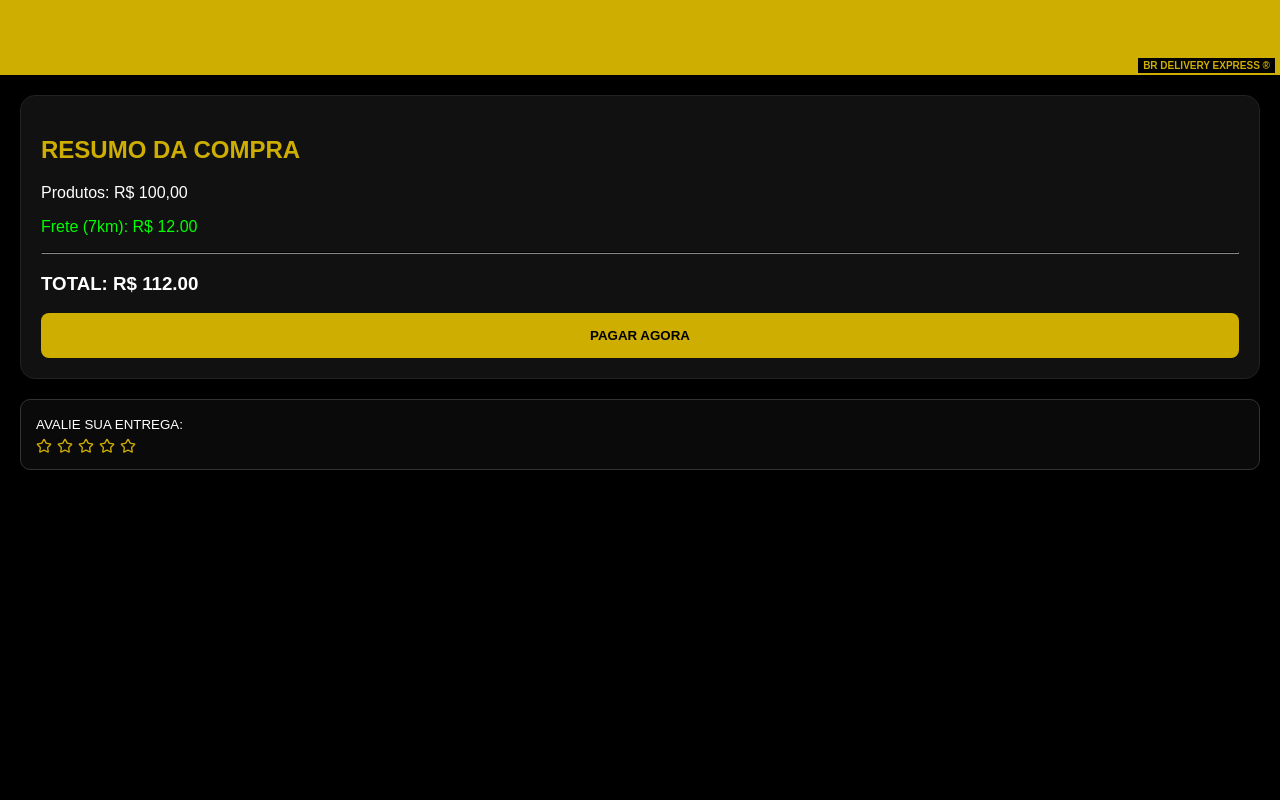
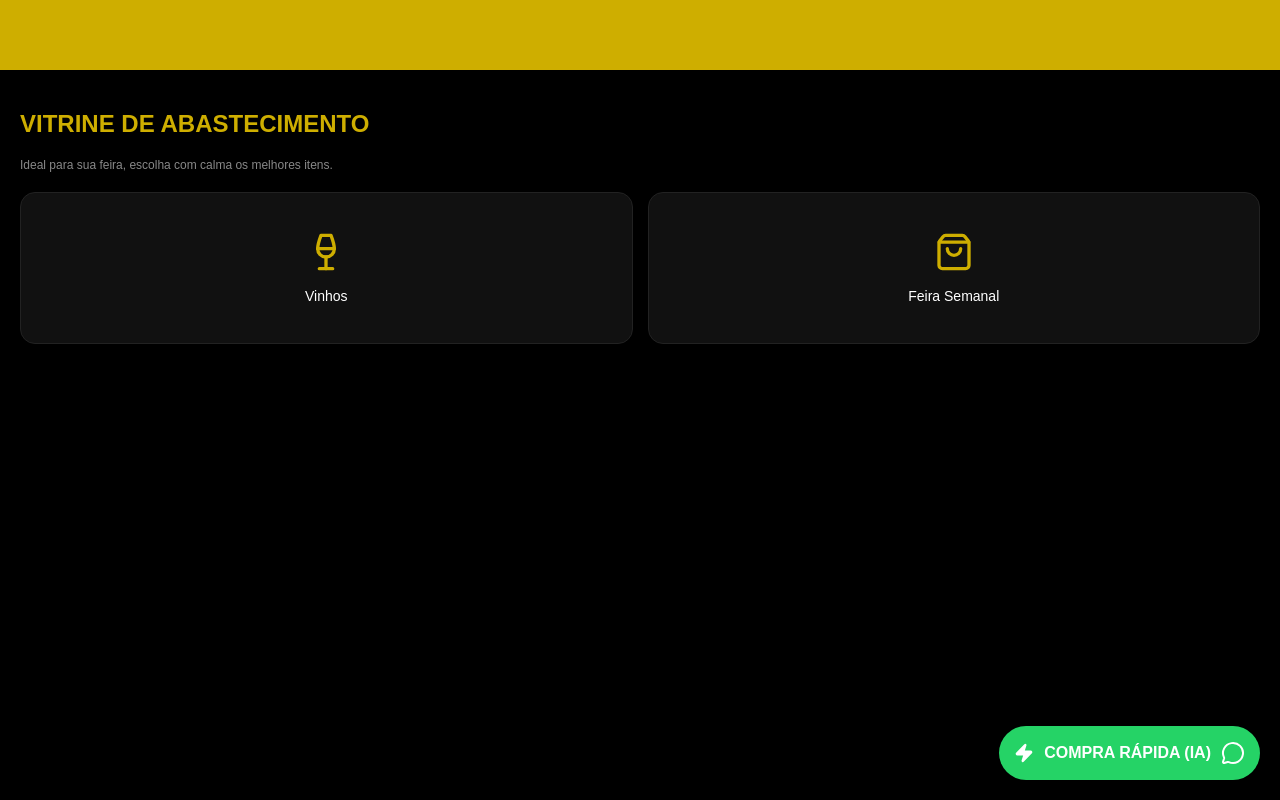
Before and after one commit to brempeedimento-byte/br-delivery-express, a Next.js app: page /delivery in a window 1280 px wide. Built offline with nearby package versions, Linux system fonts and the light colour scheme.

Commit message:
UX: Botão de Compra Rápida via WhatsApp IA e métricas dual-channel

```diff
--- a/app/delivery/page.tsx
+++ b/app/delivery/page.tsx
@@ -1,46 +1,43 @@
 'use client';
-import { useState, useEffect, useMemo } from 'react';
-import { calcularTudo } from '../../lib/engine';
-import { Star, Truck, ShieldCheck, MapPin } from 'lucide-react';
+import { useState, useEffect } from 'react';
+import { MessageCircle, ShoppingBag, Wine, Zap } from 'lucide-react';
 
-export default function MarketplaceSoberano() {
-  const [ponteiro, setPonteiro] = useState(0);
-  const marcas = useMemo(() => Array.from({ length: 100 }, (_, i) => ({ n: i === 0 ? "Coca-Cola" : `Marca ${i+1}` })), []);
-  const dados = calcularTudo(7, 100); // Exemplo: 7km, R$ 100 em produtos
+export default function MarketplaceDual() {
+  return (
+    <div style={{ background: '#000', minHeight: '100vh', color: '#fff', fontFamily: 'sans-serif', position: 'relative' }}>
 
-  useEffect(() => {
-    const t = setInterval(() => setPonteiro(p => (p + 1) % 400), 6000);
-    return () => clearInterval(t);
-  }, []);
-
-  return (
-    <div style={{ background: '#000', minHeight: '100vh', color: '#fff', fontFamily: 'sans-serif' }}>
-      {/* FAIXA ADS 2CM */}
-      <div style={{ height: '75px', background: '#ceae00', color: '#000', position: 'sticky', top: 0, zIndex: 100, display: 'flex', flexDirection: 'column', justifyContent: 'center', overflow: 'hidden' }}>
-        <marquee scrollamount="10" style={{ fontWeight: '900' }}>
-          🔥 {marcas[Math.floor(ponteiro/4)].n.toUpperCase()} - OFERTA EXCLUSIVA | CARD {(ponteiro%4)+1}/4
-        </marquee>
-        <div style={{ position: 'absolute', bottom: '2px', right: '5px', fontSize: '10px', background: '#000', color: '#ceae00', padding: '2px 5px', fontWeight: 'bold' }}>
-          BR DELIVERY EXPRESS ®
-        </div>
+      {/* FAIXA ADS 2CM (MONETIZAÇÃO) */}
+      <div style={{ height: '70px', background: '#ceae00', color: '#000', display: 'flex', alignItems: 'center', fontWeight: '900', overflow: 'hidden' }}>
+        <marquee>🔥 BR EXPRESS ADS: ANÚNCIOS DAS MARCAS 24H RODANDO...</marquee>
       </div>
 
       <main style={{ padding: '20px' }}>
-        <div style={{ background: '#111', padding: '20px', borderRadius: '15px', border: '1px solid #222' }}>
-          <h2 style={{ color: '#ceae00' }}>RESUMO DA COMPRA</h2>
-          <p>Produtos: R$ 100,00</p>
-          <p style={{ color: '#0f0' }}>Frete (7km): R$ {dados.frete.toFixed(2)}</p>
-          <hr style={{ borderColor: '#333' }} />
-          <h3>TOTAL: R$ {dados.totalCliente.toFixed(2)}</h3>
-          <button style={{ width: '100%', padding: '15px', background: '#ceae00', border: 'none', borderRadius: '8px', fontWeight: 'bold' }}>PAGAR AGORA</button>
-        </div>
+        <h2 style={{ color: '#ceae00' }}>VITRINE DE ABASTECIMENTO</h2>
+        <p style={{ fontSize: '12px', color: '#888' }}>Ideal para sua feira, escolha com calma os melhores itens.</p>
 
-        {/* ÁREA DE AVALIAÇÃO */}
-        <div style={{ marginTop: '20px', padding: '15px', background: '#0a0a0a', borderRadius: '10px', border: '1px solid #333' }}>
-          <small>AVALIE SUA ENTREGA:</small>
-          <div style={{ display: 'flex', gap: '5px', marginTop: '5px' }}>{[1,2,3,4,5].map(i => <Star key={i} size={16} color="#ceae00" />)}</div>
+        {/* SIMULAÇÃO DE VITRINE DETALHADA */}
+        <div style={{ display: 'grid', gridTemplateColumns: '1fr 1fr', gap: '15px', marginTop: '20px' }}>
+          <div style={cardProduto}><Wine size={40} color="#ceae00" /><br/>Vinhos</div>
+          <div style={cardProduto}><ShoppingBag size={40} color="#ceae00" /><br/>Feira Semanal</div>
         </div>
       </main>
+
+      {/* 🟢 BOTÃO FLUTUANTE WHATSAPP IA (URGÊNCIA) */}
+      <a
+        href="https://wa.me/SEUNUMERO"
+        style={{
+          position: 'fixed', bottom: '20px', right: '20px',
+          background: '#25D366', color: '#fff', padding: '15px',
+          borderRadius: '50px', display: 'flex', alignItems: 'center', gap: '10px',
+          boxShadow: '0 4px 15px rgba(0,0,0,0.5)', textDecoration: 'none', zIndex: 1000
+        }}
+      >
+        <Zap size={20} fill="#fff" />
+        <span style={{ fontWeight: 'bold' }}>COMPRA RÁPIDA (IA)</span>
+        <MessageCircle size={24} />
+      </a>
     </div>
   );
 }
+
+const cardProduto = { background: '#111', height: '150px', borderRadius: '15px', border: '1px solid #222', display: 'flex', flexDirection: 'column', alignItems: 'center', justifyContent: 'center', fontSize: '14px' };
```
Also changed, not shown: app/admin-br-express/page.tsx (+21 -26 lines).
